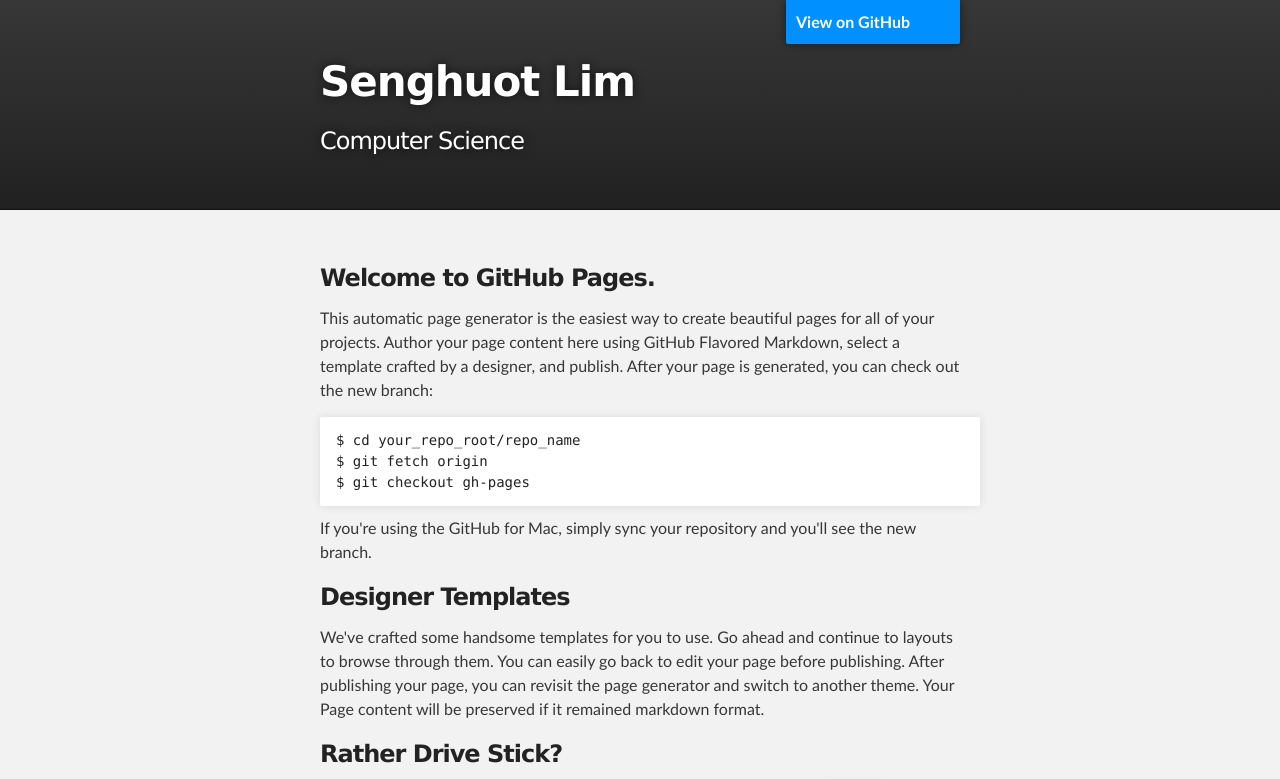
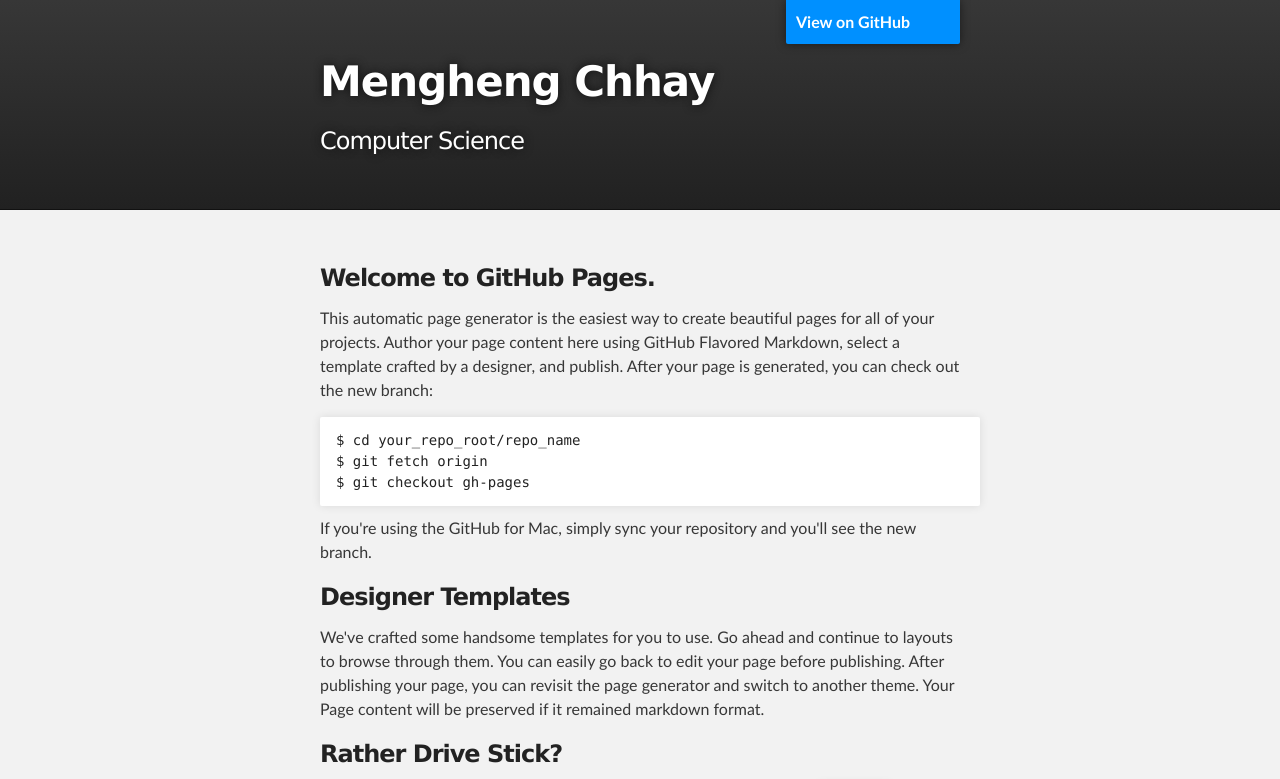
Before and after one commit to mengheng/mygithubpage, a plain HTML site: page index.html in a window 1280 px wide. Shown: the top 779 px of the page. Drawn offline with Linux system fonts and the light colour scheme.

Commit message:
change name

```diff
--- a/index.html
+++ b/index.html
@@ -8,7 +8,8 @@
 
     <link rel="stylesheet" type="text/css" media="screen" href="stylesheets/stylesheet.css">
 
-    <title>Senghuot Lim</title>
+    <title>Mengheng Chhay</title>
+
   </head>
 
   <body>
@@ -18,7 +19,7 @@
         <header class="inner">
           <a id="forkme_banner" href="https://github.com/kettleio/test">View on GitHub</a>
 
-          <h1 id="project_title">Senghuot Lim</h1>
+          <h1 id="project_title">Mengheng Chhay</h1>
           <h2 id="project_tagline">Computer Science</h2>
 
             <section id="downloads">
```
